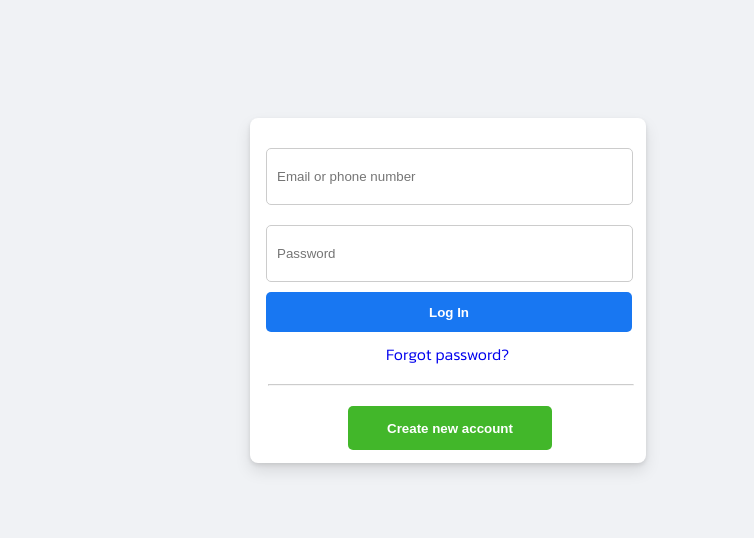
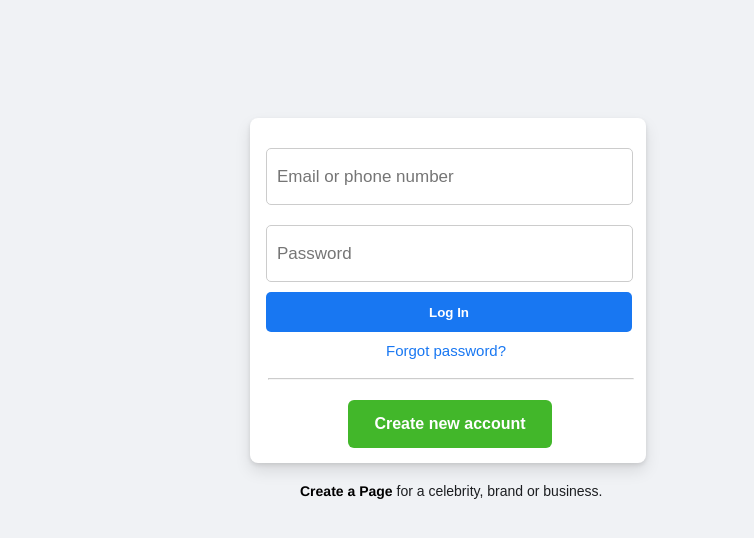
Before and after one commit to Mandip47/Facebook-login-clone-HTML-and-CSS-only-, a plain HTML site: page index.html in a window 1280 px wide. Shown: the part 150-688 px from the top of the page, 526-1280 px from the left. Drawn offline with Linux system fonts and the light colour scheme.

Commit message:
new font added-footer text-create button improved-placeholder-input-text-size

```diff
--- a/index.html
+++ b/index.html
@@ -21,7 +21,7 @@
         <form>
           <div id="inputArea">
             <label for="Username">
-              <input type="text email" placeholder="Email or phone number" id="Username" class="Input">
+              <input type="text" placeholder="Email or phone number" id="Username" class="Input">
             </label>
             <label for="Password">
               <input type="password" placeholder="Password" id="Password" class="Input">
@@ -34,10 +34,10 @@
           </div>
           <button type="button" class="Create">Create new account</button>
         </form>
+        <span class="f-end"><a href="https://www.facebook.com/pages/create/?ref_type=registration_form">Create a Page</a> for a celebrity, brand or business.</span>
       </div>
     </div>
   </div>
   <script src="https://replit.com/public/js/replit-badge-v2.js" theme="dark" position="bottom-right"></script>
 </body>
-
 </html>
--- a/style.css
+++ b/style.css
@@ -1,4 +1,5 @@
 @import url('https://fonts.googleapis.com/css2?family=Kanit:wght@300&display=swap');
+@import url('https://fonts.googleapis.com/css2?family=Carlito:wght@500&display=swap');
 html {
   height: 100%;
   width: 100%;
@@ -56,7 +57,10 @@ a#link{
   position: relative;
   left: 120px;
   text-decoration:none;
-  font-family: 'Kanit', sans-serif;
+  /* font-family: 'Kanit', sans-serif; */
+  font-family: 'Carlito', sans-serif;
+  font-size:15px;
+  color: #1877f2;
 }
 /* button.Create{
       margin-left: 20px;
@@ -66,17 +70,18 @@ a#link{
     height: 35px;
 } */
 .Create {
+  font-size: inherit;
   background-color: #42b72a;
   color: #fff;
   margin-left:98px;
   margin-top: 2px;
   padding: 10px 20px;
-  border-radius: 5px;
+  border-radius: 6px;
   border: none;
   cursor: pointer;
-  font-weight: 900;
+  font-weight: 700;
   width: 204px;
-  height: 44px;
+  height: 48px;
 }
 .container{
   /* display: flex; */
@@ -125,9 +130,38 @@ a#link:focus{
   color: white;
 }
 .Create:hover{
-  background-color: #46b030;
+  background-color: #42B70A;
 }
 .Input:focus{
   outline:none;
   border-color:blue;
 }
+.f-end{
+    position: relative;
+    top: 34px;
+    left: 50px;
+    color: #1c1e21;
+    font-family: 'Carlito', sans-serif;
+    font-size: 14px;
+}
+.f-end a {
+    font-family: SFProText-Semibold, Helvetica, Arial, sans-serif;
+    font-size: 14px;
+    font-weight: 600;
+    text-decoration: none;
+    color: black;
+}
+.f-end a:hover{
+  text-decoration: underline;
+}
+input::placeholder {
+    font: 17px/3 sans-serif;
+}
+input[type="password"]
+{
+    font-size:17px;
+}
+input[type="text"]
+{
+    font-size:17px;
+}
```
